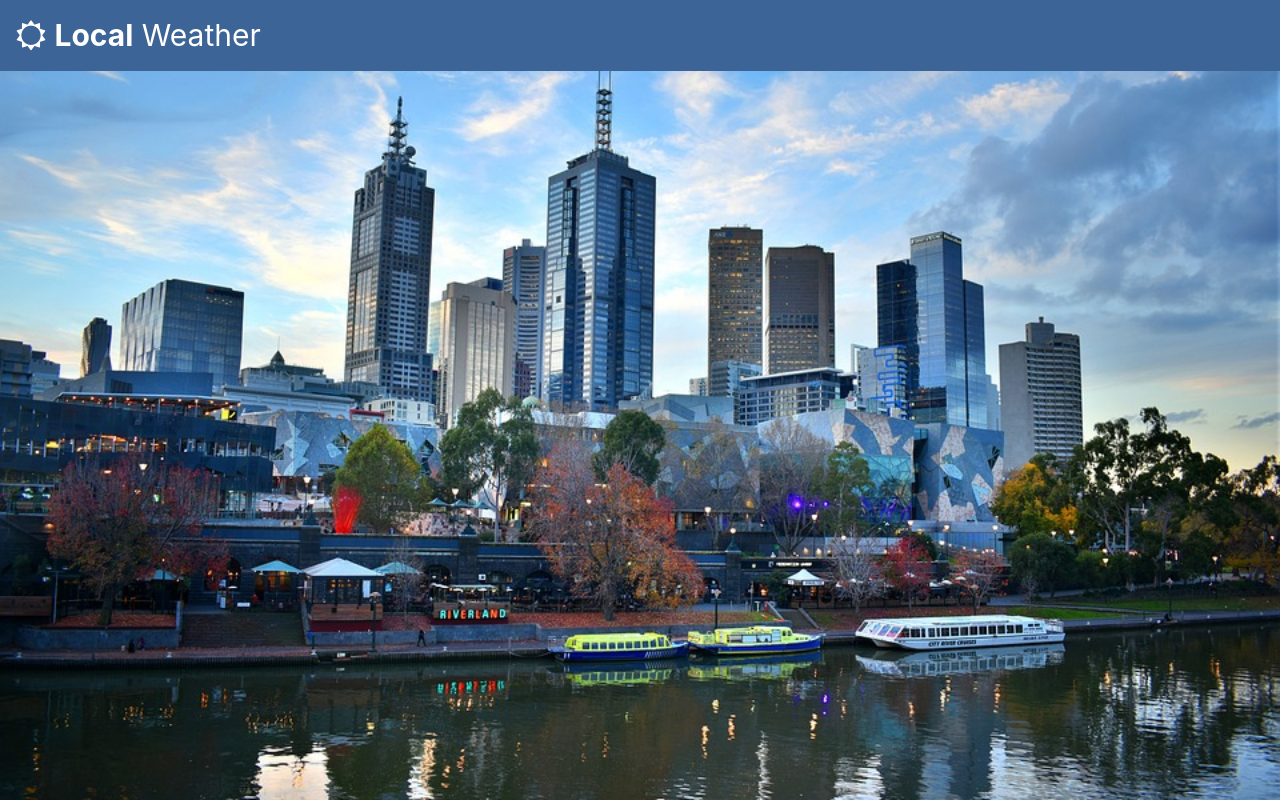
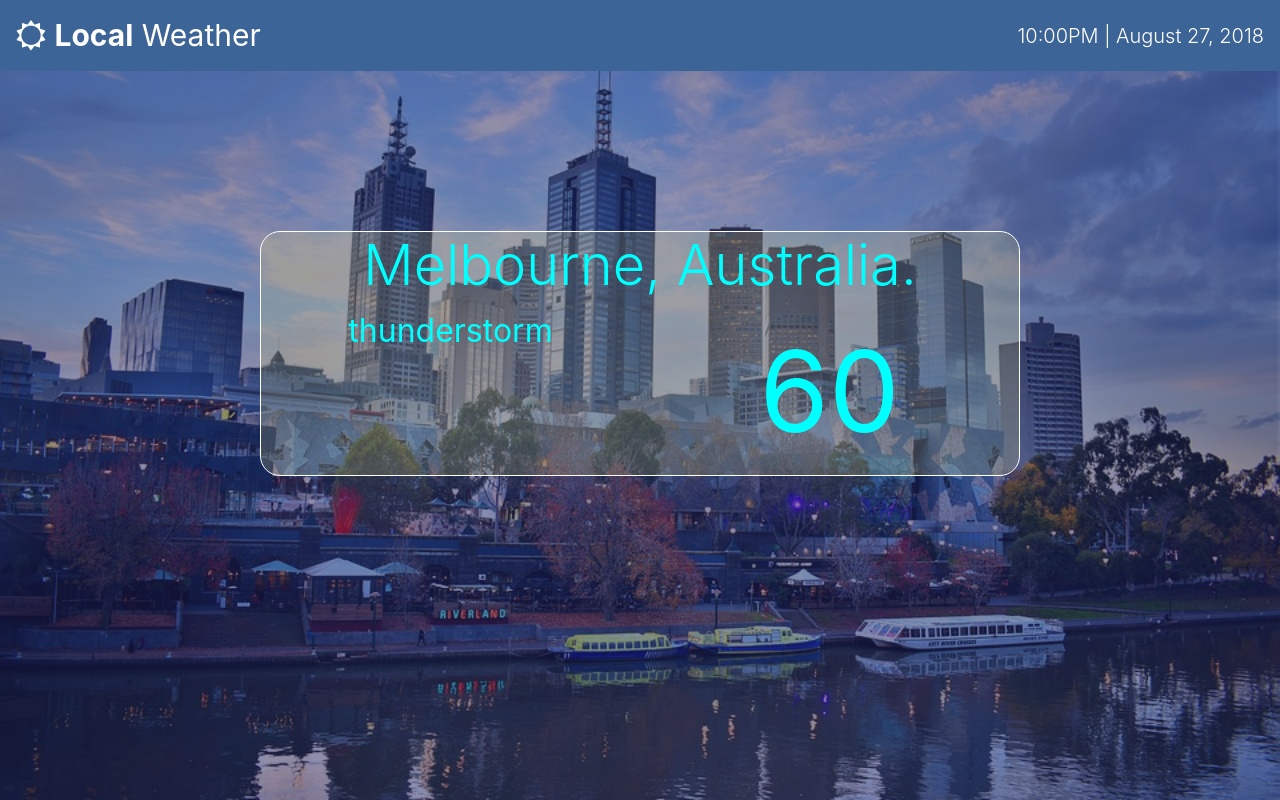
Before and after one commit to GowriKrishnamurthy/LocalWeatherApp, a plain HTML site: page index.html in a window 1280 px wide. Drawn offline with nearby package versions, Linux system fonts and the light colour scheme; some icons are missing; files whose address does not match are found by name.

Commit message:
weather header section and styling added

```diff
--- a/css/style.css
+++ b/css/style.css
@@ -21,7 +21,7 @@ body
     min-width: 100vw;
     top: 0;
     bottom: 0;
-    /* background-color: rgba(35,35,118,0.5); */
+    background-color: rgba(35,35,100,0.5);
 }
 
 /* navbar */
@@ -33,3 +33,37 @@ body
 	color: white;
 	font-size: 30px;
 }
+
+span{
+	color: white;
+}
+
+/* weather */
+.weather
+{
+    border: 1px solid white;
+    margin: 10rem;
+    background-color: rgba(210, 210, 120, 0.2);
+    border-radius:20px;
+    color: cyan;
+}
+
+weather-header {
+	height: 50%;
+}
+
+#icon-desc {
+	font-size: 5rem;
+	padding-top: 2rem;
+}
+#description {
+	font-size: 2rem;
+}
+
+#temperature {
+	font-size: 7rem;
+}
+
+#icon-thermometer {
+	font-size: 5rem;
+}
--- a/index.html
+++ b/index.html
@@ -19,7 +19,7 @@
         <link rel="stylesheet" href="https://stackpath.bootstrapcdn.com/bootstrap/4.1.3/css/bootstrap.min.css" integrity="sha384-MCw98/SFnGE8fJT3GXwEOngsV7Zt27NXFoaoApmYm81iuXoPkFOJwJ8ERdknLPMO" crossorigin="anonymous">
 
         <!-- Weather icons -->
-        <link rel="stylesheet" type="text/css" media="screen" href="https://cdnjs.cloudflare.com/ajax/libs/weather-icons/2.0.9/css/weather-icons-wind.min.css">
+        <link rel="stylesheet" type="text/css" media="screen" href="https://cdnjs.cloudflare.com/ajax/libs/weather-icons/2.0.9/css/weather-icons.min.css">
 
         <!-- Font awesome -->
         <link href="https://maxcdn.bootstrapcdn.com/font-awesome/4.7.0/css/font-awesome.min.css" rel="stylesheet">
@@ -27,6 +27,7 @@
 
     <body>
         <div class="hero">
+
             <!-- navbar -->
             <nav class="navbar">
                 <a
@@ -40,7 +41,51 @@
                     <strong>Local</strong>
                     Weather
                 </a>
+                <span
+                    id="date"
+                    class="lead"
+                >
+                    10:00PM | August 27, 2018
+                </span>
             </nav>
+
+            <!-- Weather section -->
+            <div class="container">
+                <div class="row">
+                    <div class="col-8 weather mx-auto">
+                        <div class="weather-header">
+                            <h1
+                                id="location"
+                                class="text-center display-4"
+                            >
+                                Melbourne, Australia.
+                            </h1>
+                            <div class="row">
+                                <div
+                                    id="description"
+                                    class="description col-6 text-center"
+                                >
+                                    <i
+                                        id="icon-desc"
+                                        class="wi wi-owm-200"
+                                    ></i>
+                                    <p class="desc">thunderstorm</p>
+                                </div>
+                                <div
+                                    id="temperature"
+                                    class="col-6 text-center"
+                                >
+                                    60
+                                    <i
+                                        id="icon-thermometer"
+                                        class="wi wi-thermometer"
+                                    ></i>
+                                </div>
+                            </div>
+                        </div>
+                    </div>
+                </div>
+            </div>
         </div>
         <!-- Scripts -->
         <script src="script.js"></script>
```
